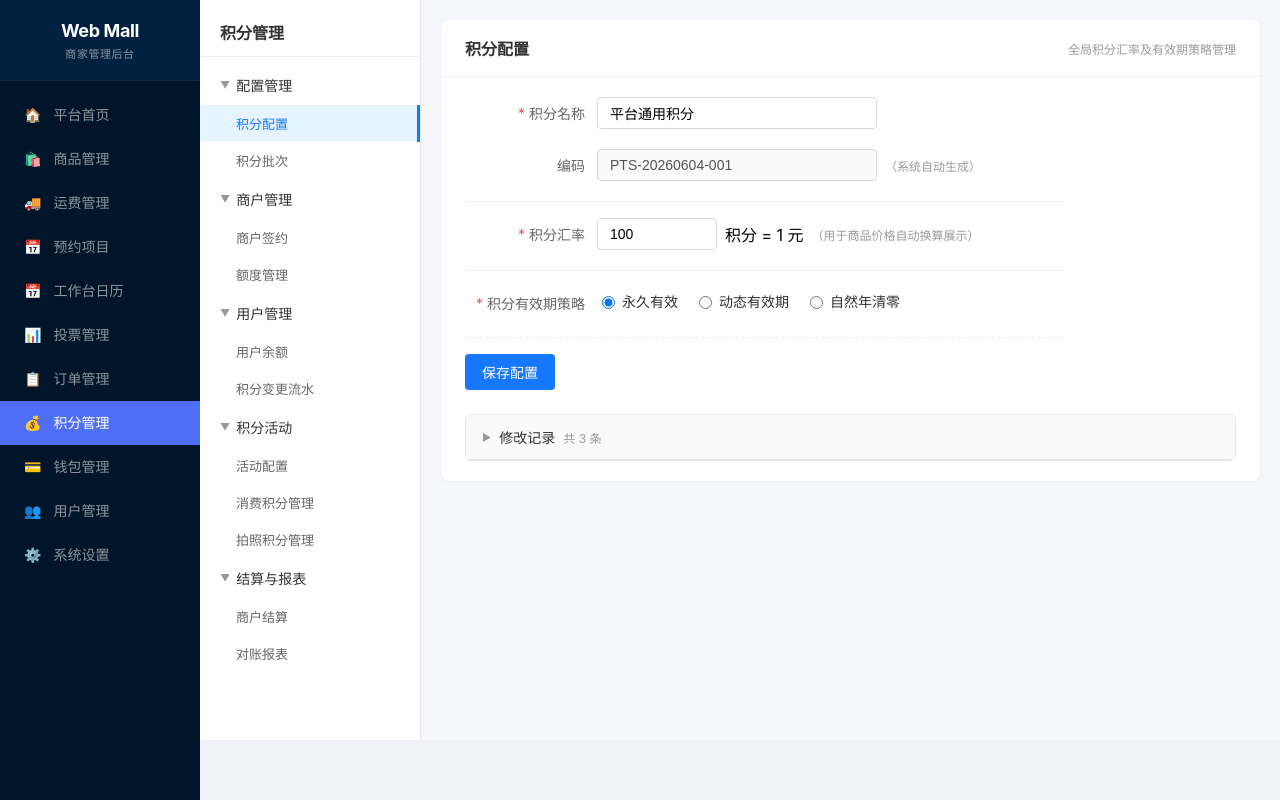
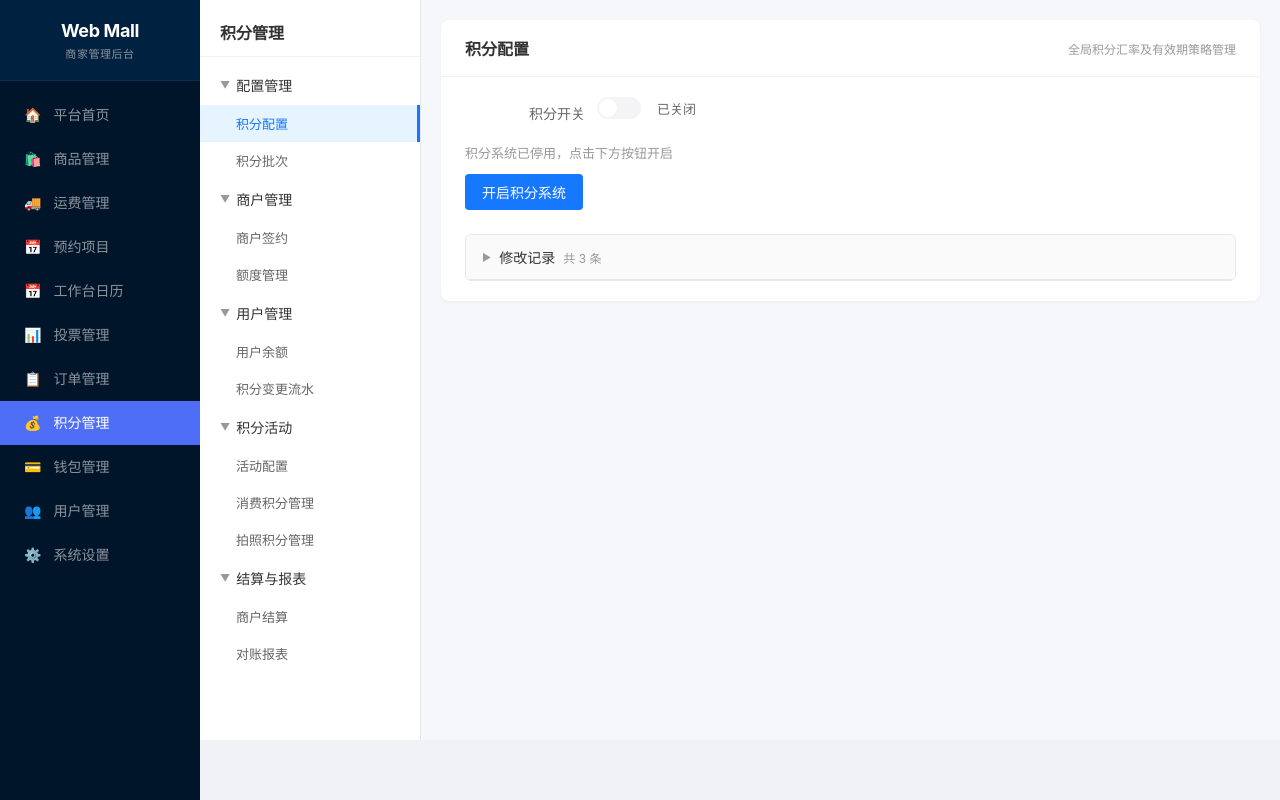
Before and after one commit to wu-pengbo/web_mall, a Vue app: page /points in a window 1280 px wide. Built offline with nearby package versions, Linux system fonts and the light colour scheme; the HTML template or start-up script is replaced by a standard one.

Commit message:
feat(PointsManagement): 积分配置全局开关 + 商户签约状态精简

```diff
--- a/src/views/PointsManagement.vue
+++ b/src/views/PointsManagement.vue
@@ -65,6 +65,7 @@ const handleMenuClick = (menuKey: string) => {
 // ==================== 模块1：积分配置 ====================
 const pointsConfig = reactive({
   name: '平台通用积分',
+  enabled: false,
   code: 'PTS-20260604-001',
   exchangeRate: 100, // N积分 = 1元
   validityType: 'forever' as 'yearly' | 'dynamic' | 'forever',
@@ -74,10 +75,12 @@ const pointsConfig = reactive({
 
 const configSaved = ref(false)
 const editingConfig = ref(false)
+const editEnabled = ref(false)
 type PointsConfig = typeof pointsConfig
 const configBackup = ref<PointsConfig | null>(null)
 
 const savePointsConfig = () => {
+  pointsConfig.enabled = editEnabled.value
   configSaved.value = true
   editingConfig.value = false
   alert('积分配置保存成功！')
@@ -87,14 +90,40 @@ const savePointsConfig = () => {
 const startEditConfig = () => {
   configBackup.value = { ...pointsConfig }
   editingConfig.value = true
+  editEnabled.value = pointsConfig.enabled
 }
 
 const cancelEditConfig = () => {
+  if (!configSaved.value) {
+    pointsConfig.enabled = false
+    editingConfig.value = false
+    return
+  }
   if (configBackup.value) {
     Object.assign(pointsConfig, configBackup.value)
   }
   editingConfig.value = false
 }
+
+const enablePoints = () => {
+  configSaved.value = false
+  editingConfig.value = true
+  pointsConfig.enabled = true
+  editEnabled.value = false
+}
+const validityTypeText = computed(() => {
+  switch (pointsConfig.validityType) {
+    case 'forever':
+      return '永久有效'
+    case 'dynamic':
+      return `自获取之日起 ${pointsConfig.dynamicDays} 天内有效`
+    case 'yearly':
+      return `每年 ${pointsConfig.yearlyClearDate} 统一清零`
+    default:
+      return ''
+  }
+})
+
 
 // ==================== 积分配置-修改记录 ====================
 interface ConfigSnapshot {
@@ -444,7 +473,6 @@ const signFilter = reactive({
 const signStatusOptions = [
   { value: '', label: '全部状态' },
   { value: 'signed', label: '已签约' },
-  { value: 'unsigned', label: '待签约' },
   { value: 'terminated', label: '已解约' },
 ]
 
@@ -477,7 +505,7 @@ const signList = ref<SignItem[]>([
   {
     id: '3',
     merchantName: '社区便利店A',
-    status: 'unsigned',
+    status: 'signed',
     currentQuota: 0,
     signTime: '',
     terminateTime: '',
@@ -1637,6 +1665,7 @@ const merchantOptions = ['总部直营店', '总部加盟店', '社区便利店A
     <!-- 右侧内容区 -->
     <div class="main-content">
       <!-- ===== 模块1：积分配置 ===== -->
+      <!-- ===== 模块1：积分配置 ===== -->
       <div v-if="activeMenu === 'points_config'" class="content-panel">
         <div class="panel-header">
           <h2>积分配置</h2>
@@ -1644,6 +1673,37 @@ const merchantOptions = ['总部直营店', '总部加盟店', '社区便利店A
         </div>
         <div class="panel-body">
           <div class="config-form">
+            <!-- 开关行 -->
+            <div class="form-item">
+              <label class="form-label">积分开关</label>
+              <div class="form-control-row">
+                <label class="toggle-switch">
+                  <input type="checkbox"
+                    :checked="editingConfig ? editEnabled : pointsConfig.enabled"
+                    @change="editEnabled = $event.target.checked"
+                    :disabled="!editingConfig"
+                  />
+                  <span class="toggle-slider"></span>
+                </label>
+                <span style="margin-left: 8px; font-size: 13px; color: #666;">
+                  {{ editingConfig ? (editEnabled ? '已开启' : '已关闭') : (pointsConfig.enabled ? '已开启' : '已关闭') }}
+                </span>
+              </div>
+            </div>
+
+            <!-- View 1: 关闭状态 -->
+            <template v-if="!pointsConfig.enabled">
+              <div class="form-item">
+                <div class="form-control-row" style="flex-direction: column; align-items: flex-start; gap: 12px;">
+                  <span style="color: #999; font-size: 13px;">积分系统已停用，点击下方按钮开启</span>
+                  <button class="btn btn-primary" @click="enablePoints">开启积分系统</button>
+                </div>
+              </div>
+            </template>
+
+            <!-- View 2 & 4: 编辑模式（首次开启 或 修改中） -->
+            <template v-if="pointsConfig.enabled && (!configSaved || editingConfig)">
+              <template v-if="editEnabled">
               <div class="form-item">
                 <label class="form-label required">积分名称</label>
                 <div class="form-control-row">
@@ -1653,7 +1713,6 @@ const merchantOptions = ['总部直营店', '总部加盟店', '社区便利店A
                     style="width: 280px"
                     v-model="pointsConfig.name"
                     placeholder="请输入积分名称"
-                  :disabled="configSaved && !editingConfig"
                   />
                 </div>
               </div>
@@ -1683,7 +1742,6 @@ const merchantOptions = ['总部直营店', '总部加盟店', '社区便利店A
                     style="width: 120px"
                     v-model.number="pointsConfig.exchangeRate"
                     min="1"
-                  :disabled="configSaved && !editingConfig"
                   />
                   <span>积分 = 1 元</span>
                   <span class="form-tip">（用于商品价格自动换算展示）</span>
@@ -1693,33 +1751,18 @@ const merchantOptions = ['总部直营店', '总部加盟店', '社区便利店A
               <div class="form-divider"></div>
 
               <div class="form-item">
-              <label class="form-label required">积分有效期策略</label>
-              <div class="radio-group">
+                <label class="form-label required">有效期策略</label>
+                <div class="form-control-row" style="flex-wrap: wrap; gap: 12px;">
                   <label class="radio-label">
-                  <input
-                    type="radio"
-                    v-model="pointsConfig.validityType"
-                    value="forever"
-                    :disabled="configSaved && !editingConfig"
-                  />
+                    <input type="radio" v-model="pointsConfig.validityType" value="forever" />
                     永久有效
                   </label>
                   <label class="radio-label">
-                  <input
-                    type="radio"
-                    v-model="pointsConfig.validityType"
-                    value="dynamic"
-                    :disabled="configSaved && !editingConfig"
-                  />
+                    <input type="radio" v-model="pointsConfig.validityType" value="dynamic" />
                     动态有效期
                   </label>
                   <label class="radio-label">
-                  <input
-                    type="radio"
-                    v-model="pointsConfig.validityType"
-                    value="yearly"
-                    :disabled="configSaved && !editingConfig"
-                  />
+                    <input type="radio" v-model="pointsConfig.validityType" value="yearly" />
                     自然年清零
                   </label>
                 </div>
@@ -1734,7 +1777,6 @@ const merchantOptions = ['总部直营店', '总部加盟店', '社区便利店A
                     style="width: 100px"
                     v-model.number="pointsConfig.dynamicDays"
                     min="1"
-                  :disabled="configSaved && !editingConfig"
                   />
                   <span>天（自用户获得积分之日起计算）</span>
                 </div>
@@ -1750,26 +1792,57 @@ const merchantOptions = ['总部直营店', '总部加盟店', '社区便利店A
                     style="width: 80px"
                     v-model="pointsConfig.yearlyClearDate"
                     placeholder="12-31"
-                  :disabled="configSaved && !editingConfig"
                   />
                   <span>统一清零上一年度积分</span>
                 </div>
               </div>
 
+              </template>
               <div class="form-actions">
-              <button v-if="!configSaved" class="btn btn-primary" @click="savePointsConfig">
-                保存配置
-              </button>
-              <template v-else-if="!editingConfig">
+                <button class="btn btn-primary" @click="savePointsConfig">保存</button>
+                <button class="btn btn-default" style="margin-left: 8px" @click="cancelEditConfig">取消</button>
+              </div>
+            </template>
+
+            <!-- View 3: 已开启只读模式 -->
+            <template v-if="pointsConfig.enabled && configSaved && !editingConfig">
+              <div class="form-item">
+                <label class="form-label">积分名称</label>
+                <div class="form-control-row">
+                  <span class="display-value">{{ pointsConfig.name }}</span>
+                </div>
+              </div>
+
+              <div class="form-item">
+                <label class="form-label">编码</label>
+                <div class="form-control-row">
+                  <span class="display-value">{{ pointsConfig.code }}</span>
+                </div>
+              </div>
+
+              <div class="form-divider"></div>
+
+              <div class="form-item">
+                <label class="form-label">积分汇率</label>
+                <div class="form-control-row">
+                  <span class="display-value">{{ pointsConfig.exchangeRate }} 积分 = 1 元</span>
+                </div>
+              </div>
+
+              <div class="form-divider"></div>
+
+              <div class="form-item">
+                <label class="form-label">有效期策略</label>
+                <div class="form-control-row">
+                  <span class="display-value">{{ validityTypeText }}</span>
+                </div>
+              </div>
+
+              <div class="form-actions">
                 <button class="btn btn-primary" @click="startEditConfig">修改</button>
+              </div>
             </template>
-              <template v-else>
-                <button class="btn btn-default" @click="cancelEditConfig">取消</button>
-                <button class="btn btn-primary" style="margin-left: 8px" @click="savePointsConfig">
-                  保存
-                </button>
-              </template>
-            </div>
+
           </div>
 
           <!-- 修改记录 -->
@@ -1819,9 +1892,7 @@ const merchantOptions = ['总部直营店', '总部加盟店', '社区便利店A
                             </div>
                             <div class="snapshot-field">
                               <span class="snapshot-label">价值比例</span>
-                              <span class="snapshot-value"
-                                >{{ record.snapshot.exchangeRate }}:1</span
-                              >
+                              <span class="snapshot-value">{{ record.snapshot.exchangeRate }}:1</span>
                             </div>
                             <div class="snapshot-field">
                               <span class="snapshot-label">有效期策略</span>
@@ -1849,7 +1920,6 @@ const merchantOptions = ['总部直营店', '总部加盟店', '社区便利店A
           </div>
         </div>
       </div>
-
       <!-- ===== 模块2：积分批次 ===== -->
       <div v-if="activeMenu === 'points_batch'" class="content-panel">
         <div class="panel-header">
@@ -2160,15 +2230,9 @@ const merchantOptions = ['总部直营店', '总部加盟店', '社区便利店A
               <tr v-for="item in filteredSignList" :key="item.id">
                 <td>{{ item.merchantName }}</td>
                 <td>
-                  <span class="status-tag" :class="item.status">
                     {{
-                      item.status === 'signed'
-                        ? '已签约'
-                        : item.status === 'unsigned'
-                          ? '待签约'
-                          : '已解约'
+                      item.status === 'signed' ? '已签约' : '已解约'
                     }}
-                  </span>
                 </td>
                 <td>{{ item.currentQuota.toLocaleString() }}</td>
                 <td>{{ item.signTime || '-' }}</td>
@@ -3373,6 +3437,56 @@ const merchantOptions = ['总部直营店', '总部加盟店', '社区便利店A
   font-size: 12px;
   color: #999;
 }
+.toggle-switch {
+  position: relative;
+  display: inline-block;
+  width: 44px;
+  height: 22px;
+  flex-shrink: 0;
+}
+.toggle-switch input {
+  opacity: 0;
+  width: 0;
+  height: 0;
+}
+.toggle-slider {
+  position: absolute;
+  cursor: pointer;
+  top: 0;
+  left: 0;
+  right: 0;
+  bottom: 0;
+  background-color: #E5E6EB;
+  transition: 0.25s ease;
+  border-radius: 22px;
+}
+.toggle-slider::before {
+  position: absolute;
+  content: "";
+  height: 18px;
+  width: 18px;
+  left: 2px;
+  bottom: 2px;
+  background-color: white;
+  transition: 0.25s ease;
+  border-radius: 50%;
+}
+.toggle-switch input:checked + .toggle-slider {
+  background-color: #4F6EF7;
+}
+.toggle-switch input:checked + .toggle-slider::before {
+  transform: translateX(22px);
+}
+.toggle-switch input:disabled + .toggle-slider {
+  opacity: 0.4;
+  cursor: not-allowed;
+}
+.display-value {
+  font-size: 14px;
+  color: #1D2129;
+  font-weight: 500;
+  padding: 4px 0;
+}
 .form-divider {
   height: 1px;
   background: #eee;
@@ -3590,6 +3704,22 @@ const merchantOptions = ['总部直营店', '总部加盟店', '社区便利店A
 .btn-default:hover {
   color: #1677ff;
   border-color: #1677ff;
+}
+.status-tag.active {
+  background: #e6f4ff;
+  color: #1677ff;
+  border: 1px solid #91caff;
+  padding: 2px 10px;
+  border-radius: 4px;
+  font-size: 13px;
+}
+.status-tag.closed {
+  background: #f5f5f5;
+  color: #999;
+  border: 1px solid #d9d9d9;
+  padding: 2px 10px;
+  border-radius: 4px;
+  font-size: 13px;
 }
 .modal-overlay {
   position: fixed;
```
Lines whose indentation alone changed are shown as unchanged.
